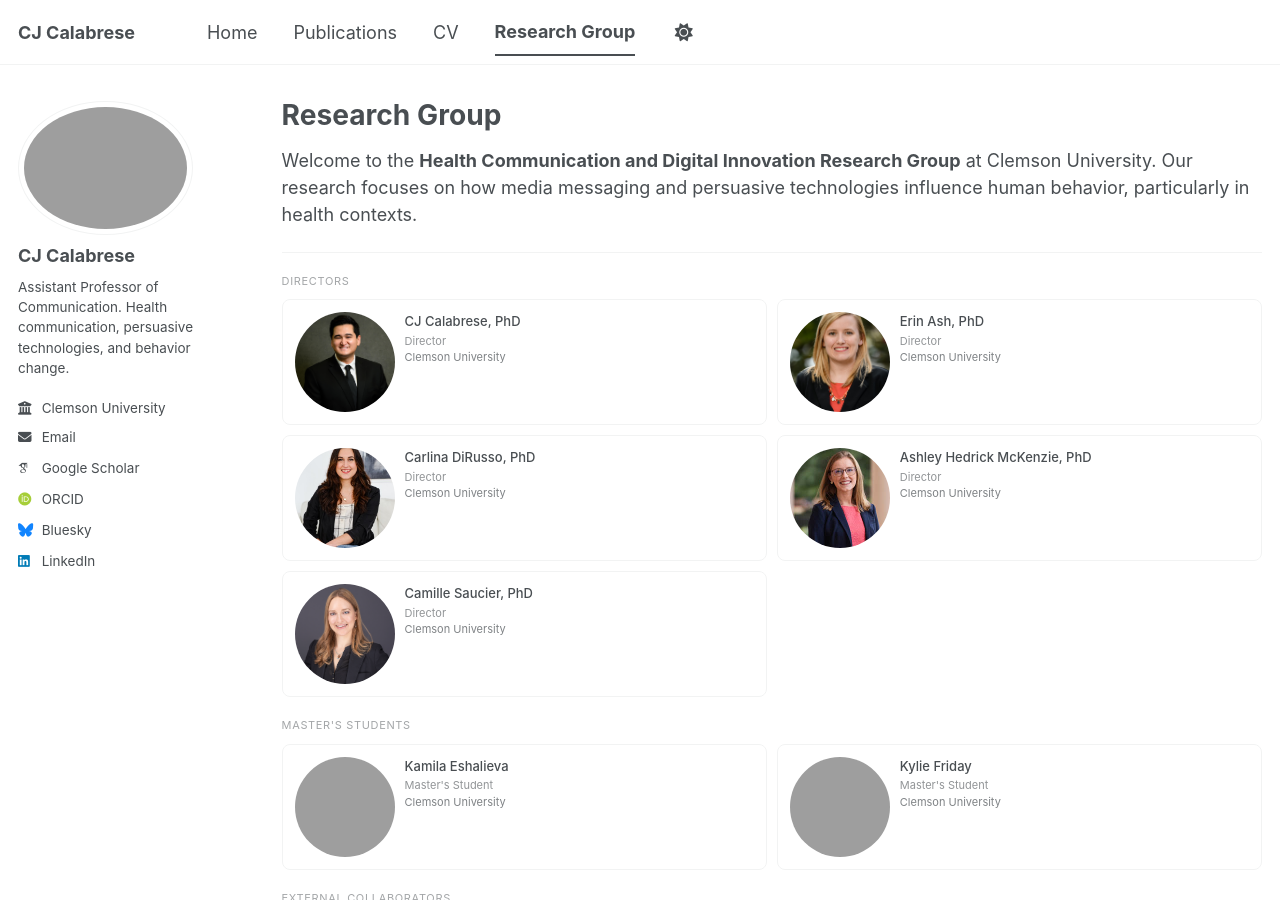
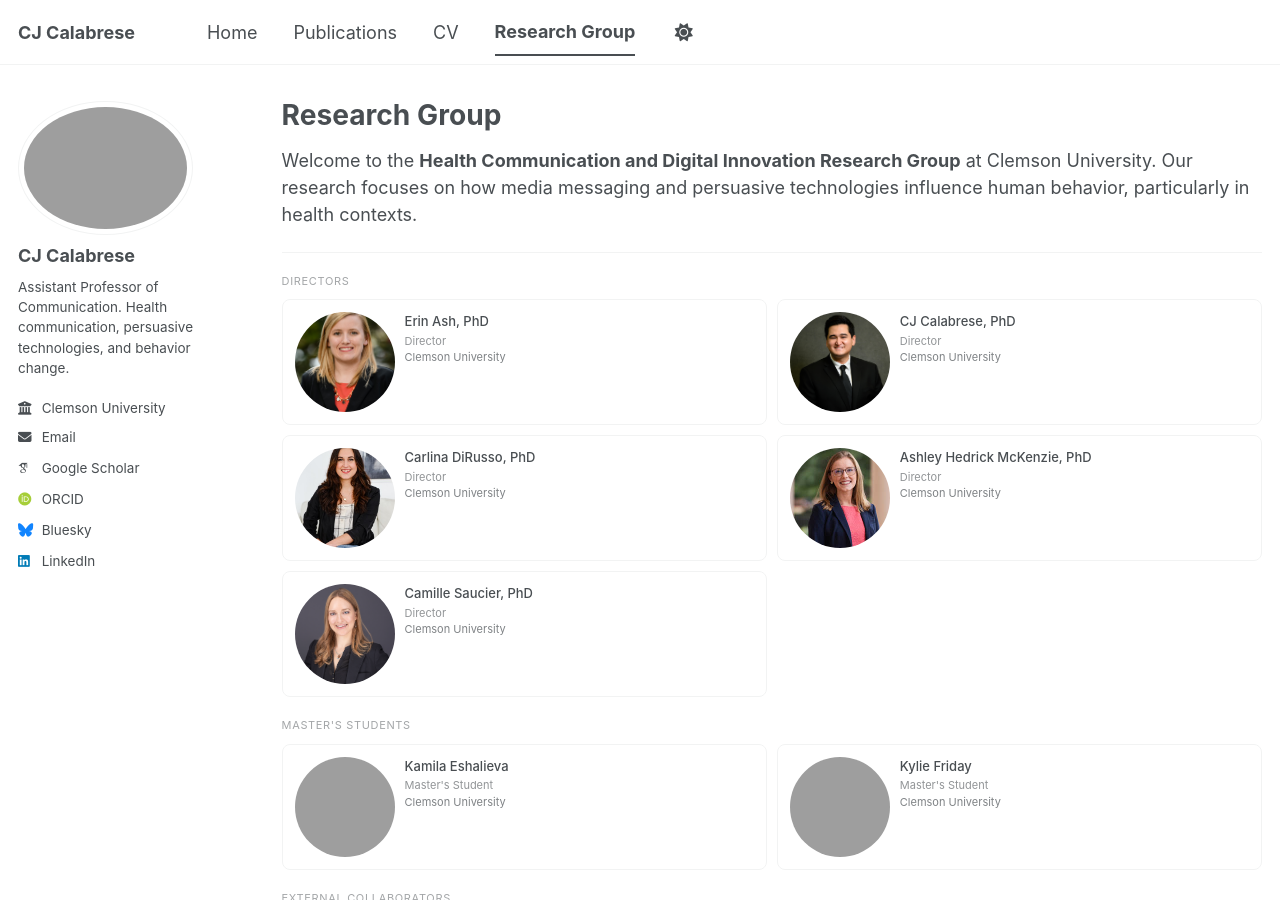
Before and after one commit to cjcalabresephd/cjcalabresephd.github.io, a Jekyll site: the page built from _pages/research-group.md, in a window 1280 px wide and 900 px high, cut to the strip 0-900 px from the top of the window. Built offline with Jekyll 4.4.1, drawn with Linux system fonts in a browser that asks for light colours; some web fonts are replaced; a script bundle is joined from its source files by our own code; library files that are not in the unit come from our copies; grey boxes are pictures that could not be loaded.

Commit message:
Update research-group.md

```diff
--- a/_pages/research-group.md
+++ b/_pages/research-group.md
@@ -12,19 +12,19 @@ Welcome to the **Health Communication and Digital Innovation Research Group** at
 <p class="section-label">Directors</p>
 <div class="member-grid">
 
-  <a class="member-card" href="/people/cj-calabrese/">
-    <img class="member-avatar" src="/images/lab/cjcalabrese.jpg" alt="CJ Calabrese">
+  <a class="member-card" href="/people/erin-ash/">
+    <img class="member-avatar" src="/images/lab/erinash.jpg" alt="Erin Ash">
     <div>
-      <div class="member-name">CJ Calabrese, PhD</div>
+      <div class="member-name">Erin Ash, PhD</div>
       <div class="member-role">Director</div>
       <div class="member-inst">Clemson University</div>
     </div>
   </a>
 
-  <a class="member-card" href="/people/erin-ash/">
-    <img class="member-avatar" src="/images/lab/erinash.jpg" alt="Erin Ash">
+  <a class="member-card" href="/people/cj-calabrese/">
+    <img class="member-avatar" src="/images/lab/cjcalabrese.jpg" alt="CJ Calabrese">
     <div>
-      <div class="member-name">Erin Ash, PhD</div>
+      <div class="member-name">CJ Calabrese, PhD</div>
       <div class="member-role">Director</div>
       <div class="member-inst">Clemson University</div>
     </div>
```
